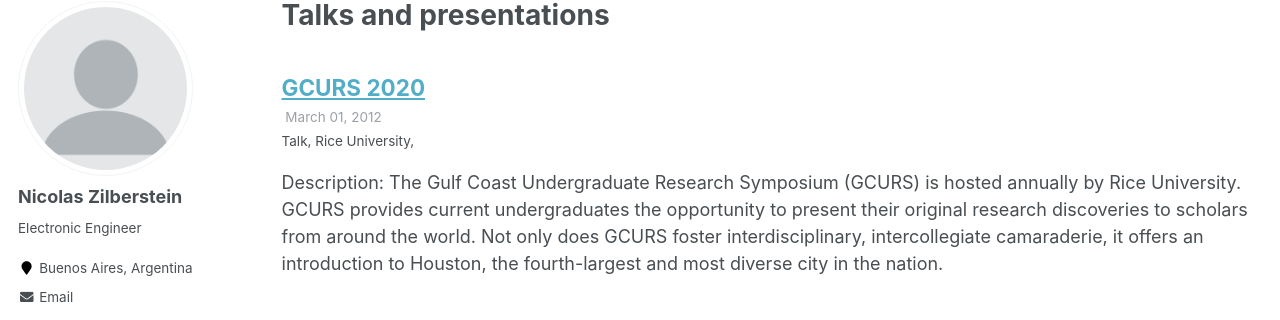
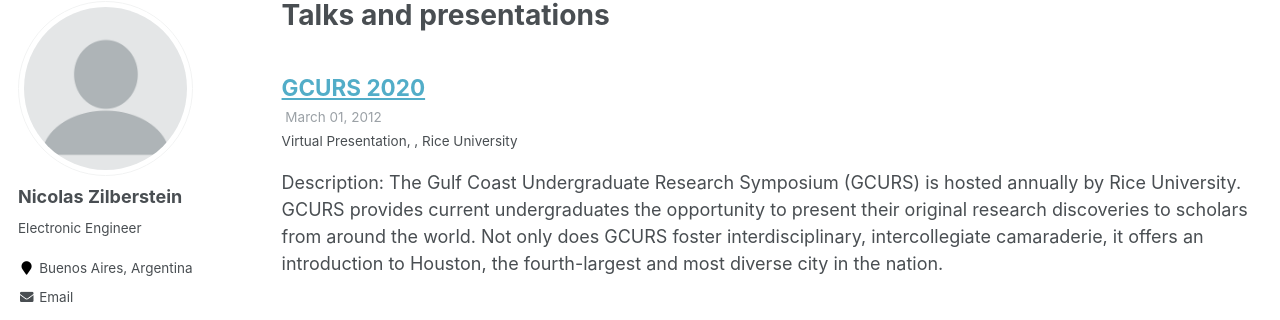
Before and after one commit to nzilberstein/nzilberstein.github.io, a Jekyll site: the page built from _pages/talks.html, in a window 1280 px wide. Shown: the part 117-437 px from the top of the page. Built offline with Jekyll 4.4.1, drawn with Linux system fonts in a browser that asks for light colours.

Commit message:
Update 2012-03-01-talk-1.md

```diff
--- a/_talks/2012-03-01-talk-1.md
+++ b/_talks/2012-03-01-talk-1.md
@@ -1,11 +1,11 @@
 ---
 title: "GCURS 2020"
 collection: talks
-type: "Talk"
+type: "Virtual Presentation"
 permalink: /talks/2012-03-01-talk-1
-venue: "Rice University"
+venue: ""
 date: 2012-03-01
-location: ""
+location: "Rice University"
 ---
 
 Description: The Gulf Coast Undergraduate Research Symposium (GCURS) is hosted annually by Rice University. GCURS provides current undergraduates the opportunity to present their original research discoveries to scholars from around the world. Not only does GCURS foster interdisciplinary, intercollegiate camaraderie, it offers an introduction to Houston, the fourth-largest and most diverse city in the nation.
```
